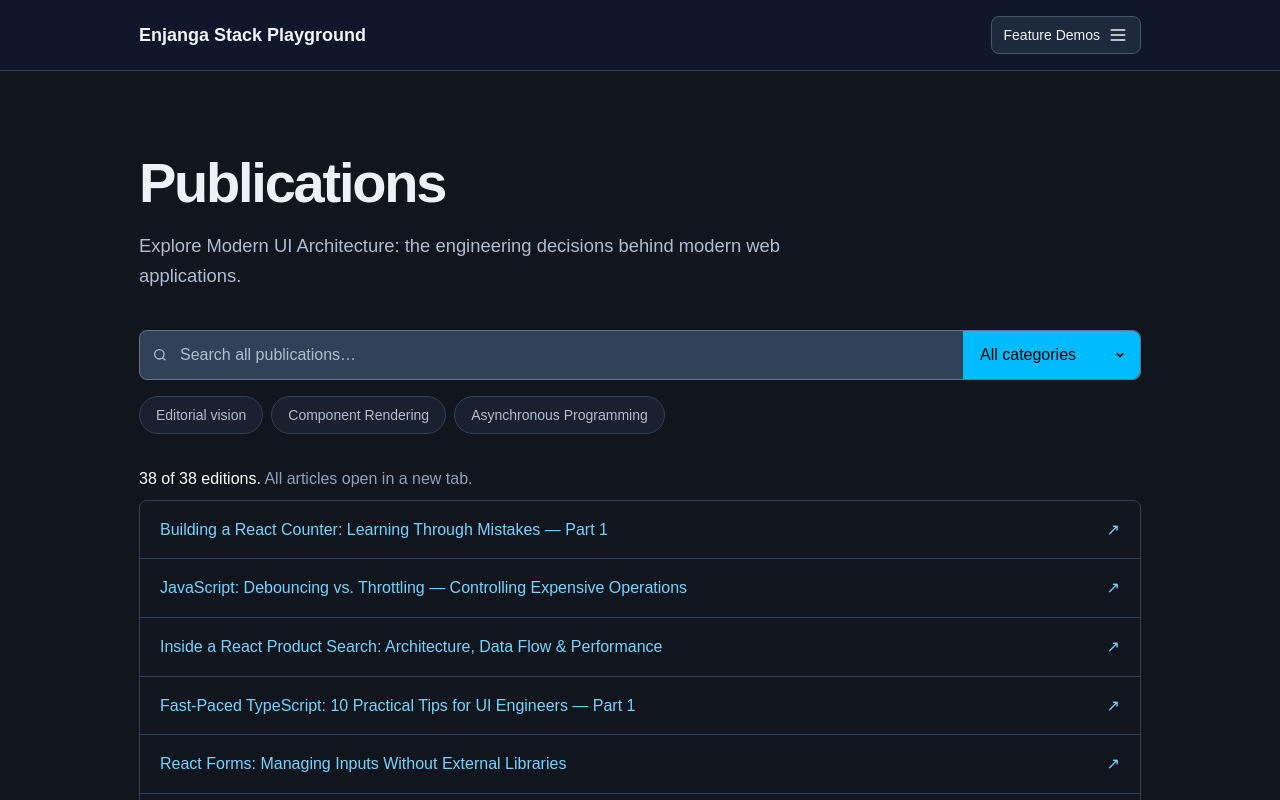
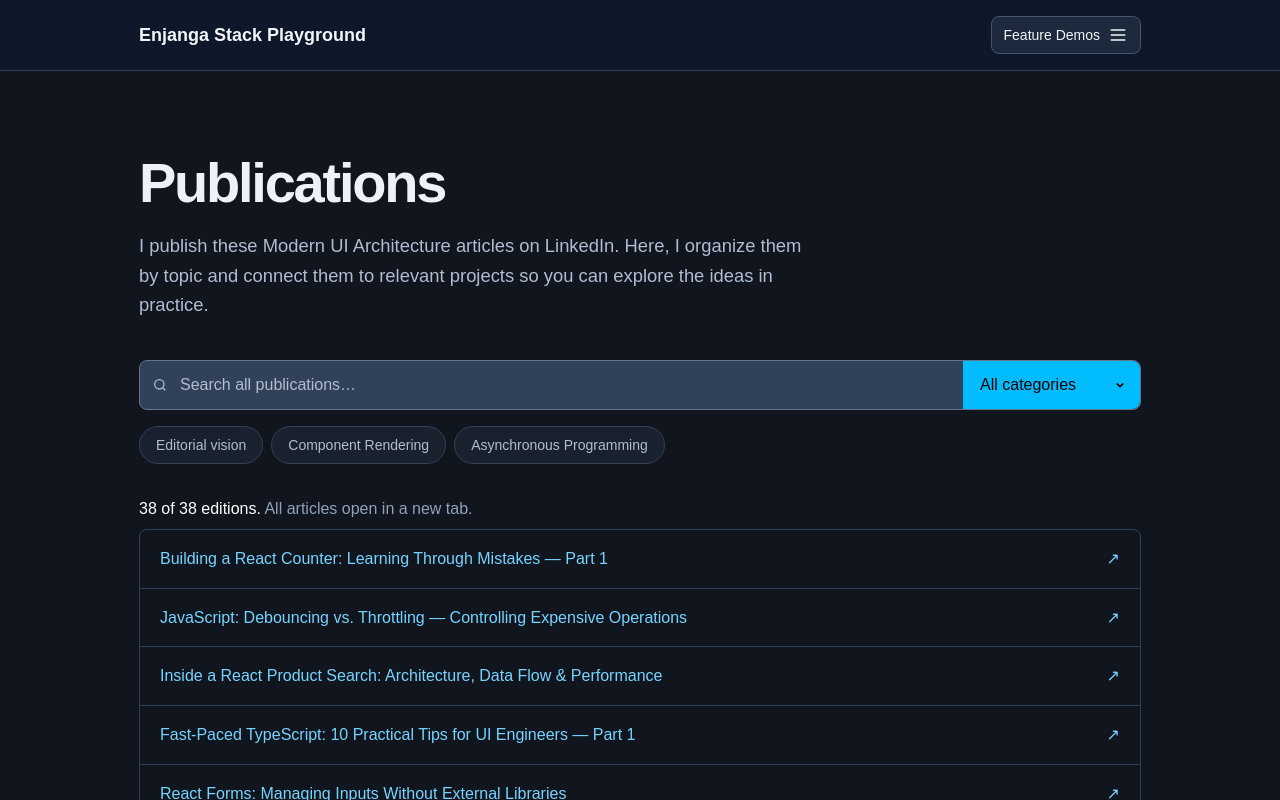
Before and after one commit to ericnjanga/enjanga-stack-playground, a Next.js app: page /publications in a window 1280 px wide. Shown: the top 800 px of the page. Built offline with nearby package versions, Linux system fonts and the light colour scheme.

Commit message:
content: clarify publications page purpose
Explain that articles are published on LinkedIn and organized here by topic with connections to relevant projects. Update the page description and metadata.

```diff
--- a/src/app/publications/page.tsx
+++ b/src/app/publications/page.tsx
@@ -5,13 +5,13 @@ import PublicationList from "./PublicationList";
 
 export const metadata: Metadata = {
   title: "Publications | Enjanga Stack Playground",
-  description: "Modern UI Architecture newsletter editions by Eric Njanga.",
+  description: "Explore Eric Njanga’s Modern UI Architecture articles, published on LinkedIn and organized here by topic with links to relevant projects.",
 };
 
 export default function PublicationsPage() {
   return (
     <>
-      <HeroDemo title="Publications" description="Explore Modern UI Architecture: the engineering decisions behind modern web applications." />
+      <HeroDemo title="Publications" description="I publish these Modern UI Architecture articles on LinkedIn. Here, I organize them by topic and connect them to relevant projects so you can explore the ideas in practice." />
       <Suspense fallback={<p className="wrapper">Loading publications…</p>}>
         <PublicationList />
       </Suspense>
```
